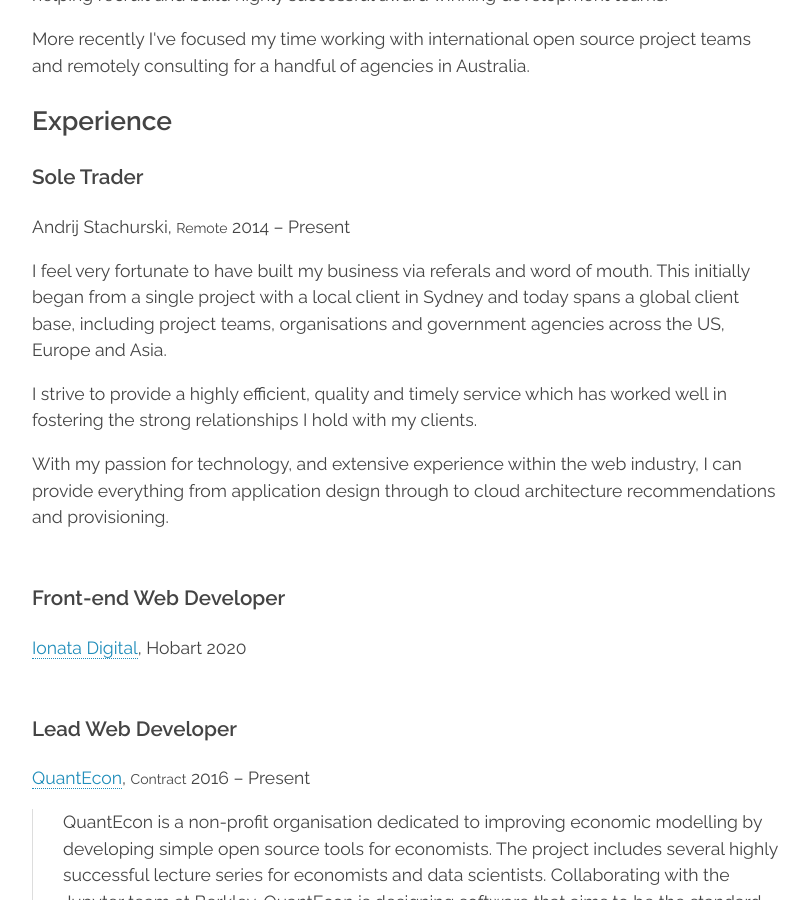
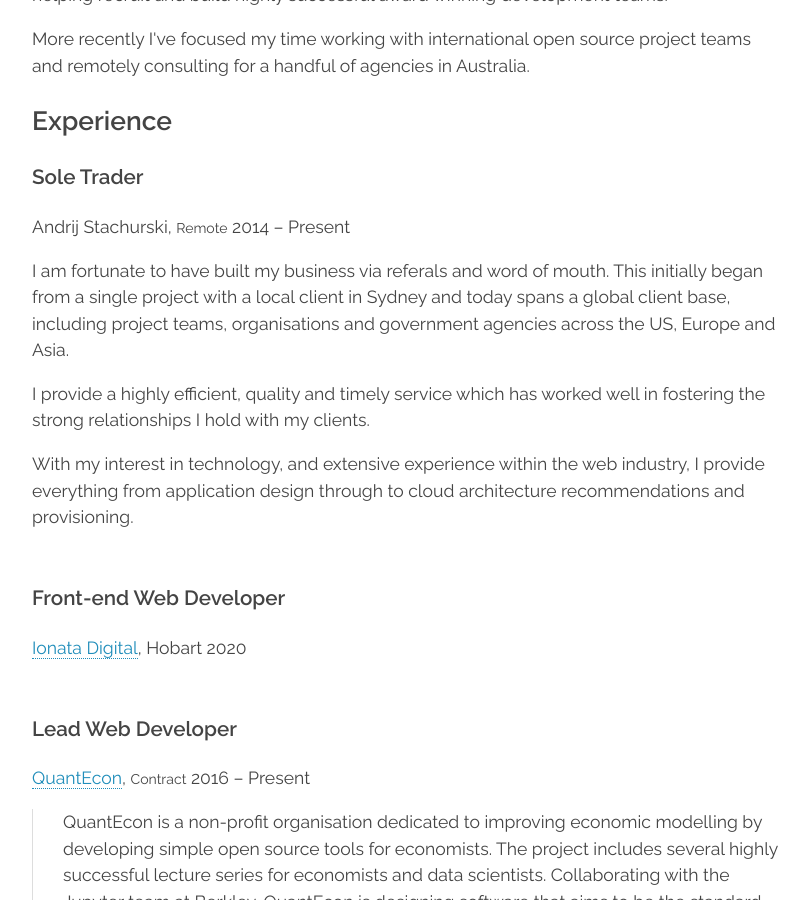
Before and after one commit to DrDrij/drdrij.github.io, a Jekyll site: the page built from pages/cv.html, in a window 1280 px wide and 900 px high, scrolled down 821 px. Shown: the whole window, without its empty margins (233-1042 px from the left). Built offline with Jekyll 4.4.1, drawn with Linux system fonts in a browser that asks for light colours; some web fonts are replaced.

Commit message:
Update cv copy

```diff
--- a/pages/cv.html
+++ b/pages/cv.html
@@ -34,11 +34,11 @@ permalink: /cv/
 
     <p class="deets">Andrij Stachurski, <small>Remote</small> 2014 &ndash; Present</p>
 
-    <p>I feel very fortunate to have built my business via referals and word of mouth. This initially began from a single project with a local client in Sydney and today spans a global client base, including project teams, organisations and government agencies across the US, Europe and Asia.</p>
+    <p>I am fortunate to have built my business via referals and word of mouth. This initially began from a single project with a local client in Sydney and today spans a global client base, including project teams, organisations and government agencies across the US, Europe and Asia.</p>
 
-    <p>I strive to provide a highly efficient, quality and timely service which has worked well in fostering the strong relationships I hold with my clients.</p>
+    <p>I provide a highly efficient, quality and timely service which has worked well in fostering the strong relationships I hold with my clients.</p>
 
-    <p>With my passion for technology, and extensive experience within the web industry, I can provide everything from application design through to cloud architecture recommendations and provisioning.</p>
+    <p>With my interest in technology, and extensive experience within the web industry, I provide everything from application design through to cloud architecture recommendations and provisioning.</p>
 
 </div>
 
```
